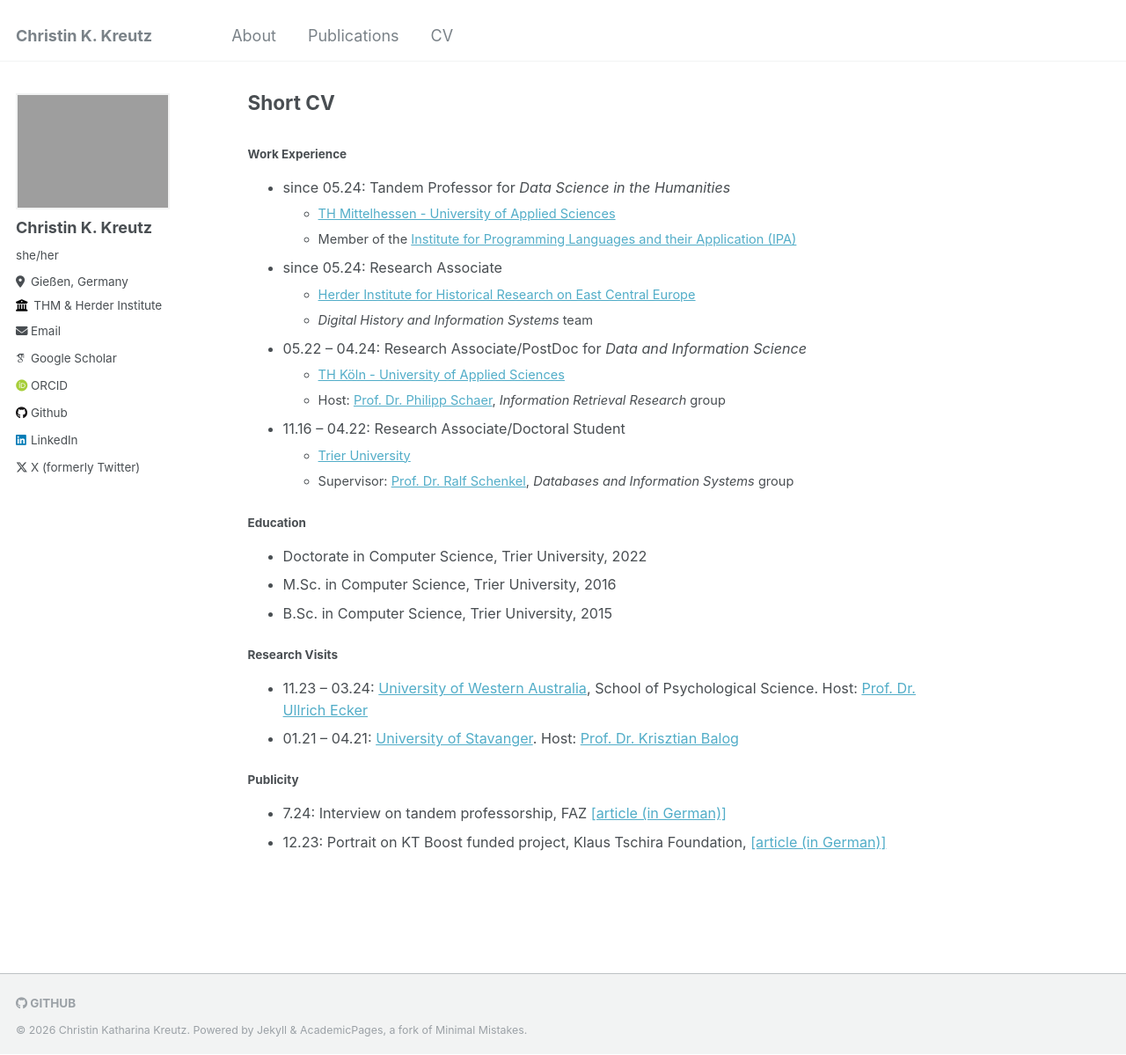
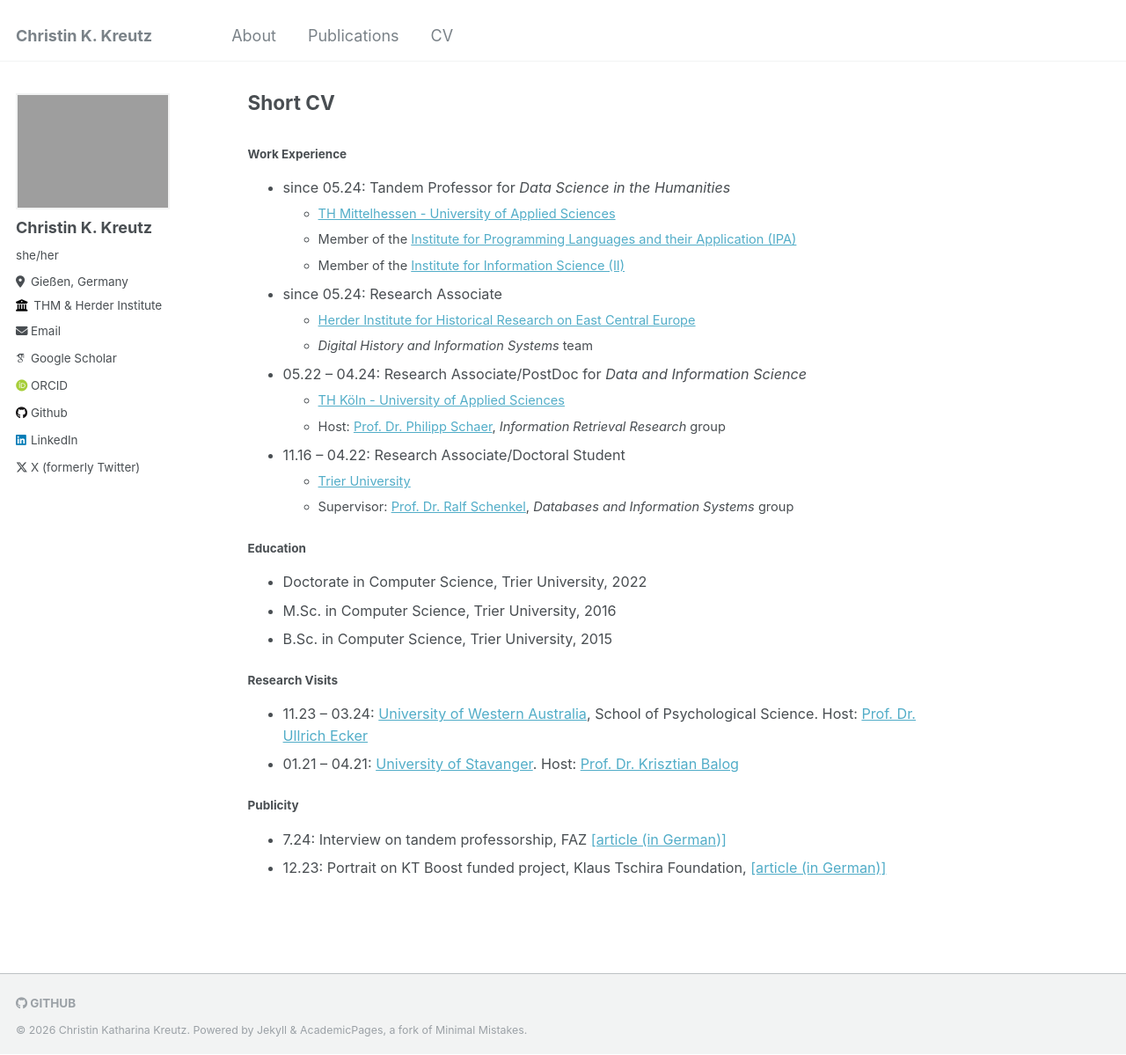
Before and after one commit to kreutzch/kreutzch.github.io, a Jekyll site: the page built from _pages/cv.md, in a window 1280 px wide and 1199 px high. Shown: the whole window at 88% size. Built offline with Jekyll 4.4.1, drawn with Linux system fonts in a browser that asks for light colours; some web fonts are replaced.

Commit message:
II added

```diff
--- a/_pages/cv.md
+++ b/_pages/cv.md
@@ -16,6 +16,7 @@ redirect_from:
 * since 05.24: Tandem Professor for *Data Science in the Humanities*
   * <a href="https://www.thm.de/site/en/" target="_blank">TH Mittelhessen - University of Applied Sciences</a>
   * Member of the <a href="https://www.thm.de/mni/forschung/institute-gruppen/ipa/ipa-ueberblick.html" target="_blank">Institute for Programming Languages and their Application (IPA)</a>
+  * Member of the <a href="https://www.thm.de/mni/forschung/institute-gruppen/ii/ii-ueberblick.html" target="_blank">Institute for Information Science (II)</a>
 
 * since 05.24: Research Associate
   * <a href="https://www.herder-institut.de/en/welcome/" target="_blank">Herder Institute for Historical Research on East Central Europe</a>
```
